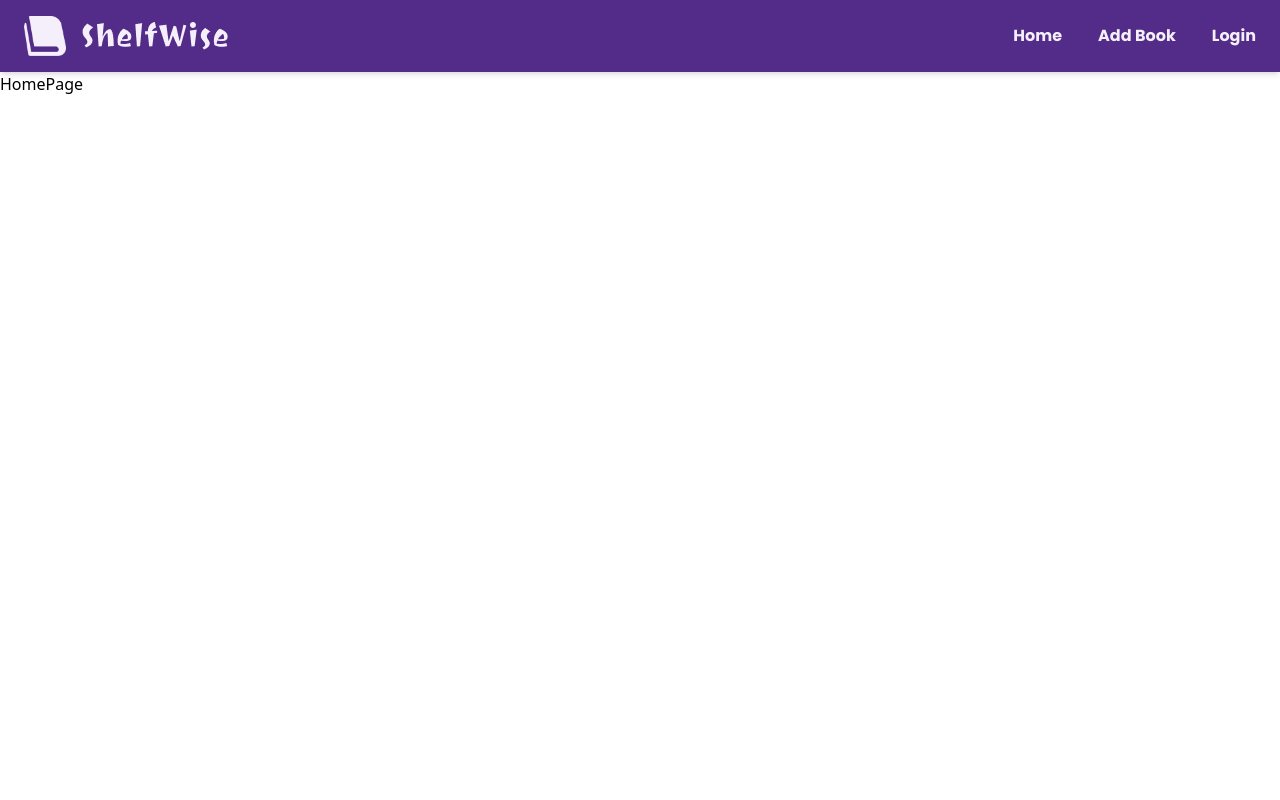
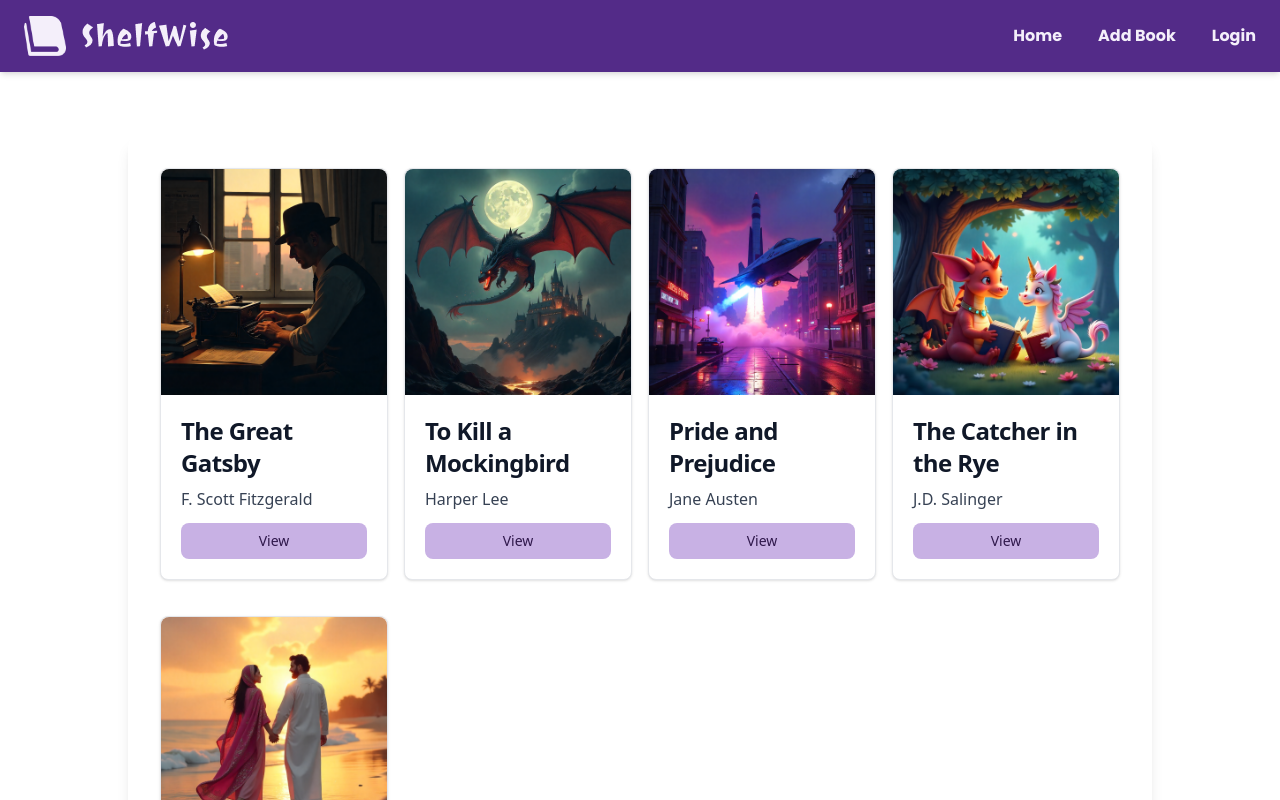
Before and after one commit to ShafranSheikh/ShelfWise---Library-Management-System, a React (Vite) app in the folder frontend/: page / in a window 1280 px wide. Shown: the top 800 px of the page. Built offline with nearby package versions, Linux system fonts and the light colour scheme.

Commit message:
create card component and complete card ui and mount it on the home page

```diff
--- /dev/null
+++ b/frontend/src/components/Card.tsx
@@ -0,0 +1,25 @@
+interface CardProps {
+    imageurl?: string;
+    title?: string;
+    author?: string;
+}
+const Card = ({imageurl, title, author}:CardProps) => {
+  return (
+    <div className='max-w-sm bg-white border border-gray-200 rounded-lg shadow-sm dark:bg-gray-800 dark:border-gray-700 mb-5'>
+        <a href="#">
+            <img className='rounded-t-lg' src={imageurl} alt="" />
+        </a>
+        <div className='p-5'>
+            <a href="#">
+                <h5 className='mb-2 text-2xl font-bold tracking-tight text-gray-900 dark:text-white'>{title}</h5>
+            </a>
+            <p className='mb-3 font-normal text-gray-700 dark:text-gray-400'>{author}</p>
+            <button className=' w-full inline-flex items-center justify-center px-3 py-2 bg-[#C8B1E4] text-sm font-medium text-center text-[#2F184B]  rounded-lg  hover:bg-[#2F184B] hover:text-[#C8B1E4] transition-colors duration-300'>
+                View
+            </button>
+        </div>
+    </div>
+)
+}
+
+export default Card
--- a/frontend/src/pages/HomePage.tsx
+++ b/frontend/src/pages/HomePage.tsx
@@ -1,8 +1,22 @@
-import React from 'react'
-
+import Card from '../components/Card'
+import image1 from '../assets/temp/img1.png';
+import image2 from '../assets/temp/img2.png';
+import image3 from '../assets/temp/img3.png';
+import image4 from '../assets/temp/img4.png';
+import image5 from '../assets/temp/img5.png';
 const HomePage = () => {
   return (
-    <div>HomePage</div>
+    <div className='min-h-screen flex items-center justify-center bg-background '>
+      <div className='bg-card p-8 rounded-xl shadow-lg w-full max-w-7xl  my-16 mx-2 sm:mx-4 md:mx-8 lg:mx-16 xl:mx-32'>
+        <div className='grid grid-cols-1 sm:grid-cols-2 md:grid-cols-3 lg:grid-cols-4 gap-4'>
+          <Card imageurl={image1} title='The Great Gatsby' author='F. Scott Fitzgerald' />
+          <Card imageurl={image2} title='To Kill a Mockingbird' author='Harper Lee' />
+          <Card imageurl={image3} title='Pride and Prejudice' author='Jane Austen' />
+          <Card imageurl={image4} title='The Catcher in the Rye' author='J.D. Salinger' />
+          <Card imageurl={image5} title='Moby-Dick' author='Herman Melville' />
+        </div>
+      </div>
+    </div>
   )
 }
 
```
